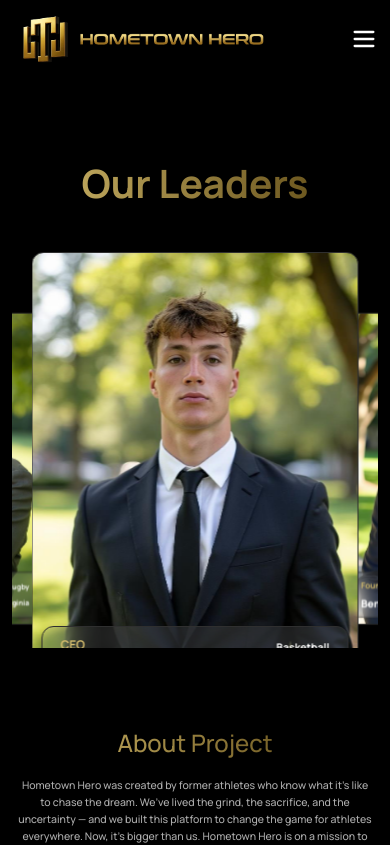
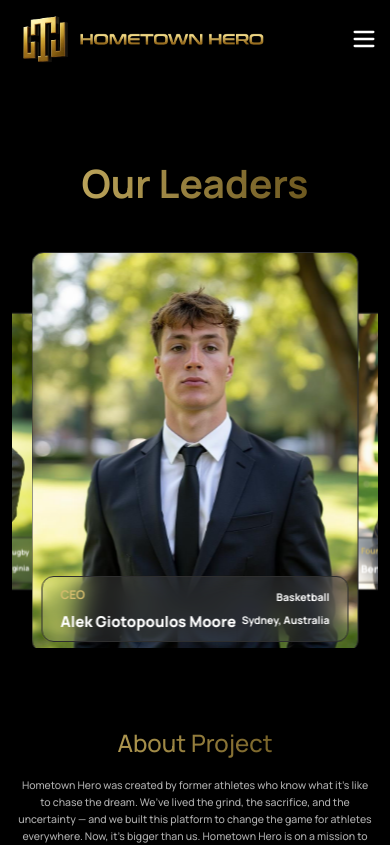
Before and after one commit to mhashamkhan1761999/home-town-final, a React (Vite) app: page /our-team in a window 390 px wide. Shown: the top 845 px of the page. Built offline with nearby package versions, Linux system fonts and the light colour scheme; what country-list would draw is missing.

Commit message:
Updated the carousel responsiveness

```diff
--- a/src/components/CarouselSlider2.jsx
+++ b/src/components/CarouselSlider2.jsx
@@ -68,7 +68,8 @@ export default CarouselSlider2
 
 // ✅ Card.jsx
 const Card = ({ name, image, rating, subTitle, isTrending = false, sport = '', homeTown = [], backheading='',  about = '' ,}) => (
-  <div className="relative w-full h-[450px] group perspective">
+//   <div className="relative w-full h-[450px] group perspective">
+   <div className="relative w-full sm:w-full w-full h-[400px] sm:h-[450px] group perspective mx-auto">
     <div className="relative w-full h-full transition-transform duration-700 preserve-3d group-hover:rotate-y-180">
 
       {/* Front Side */}
```
